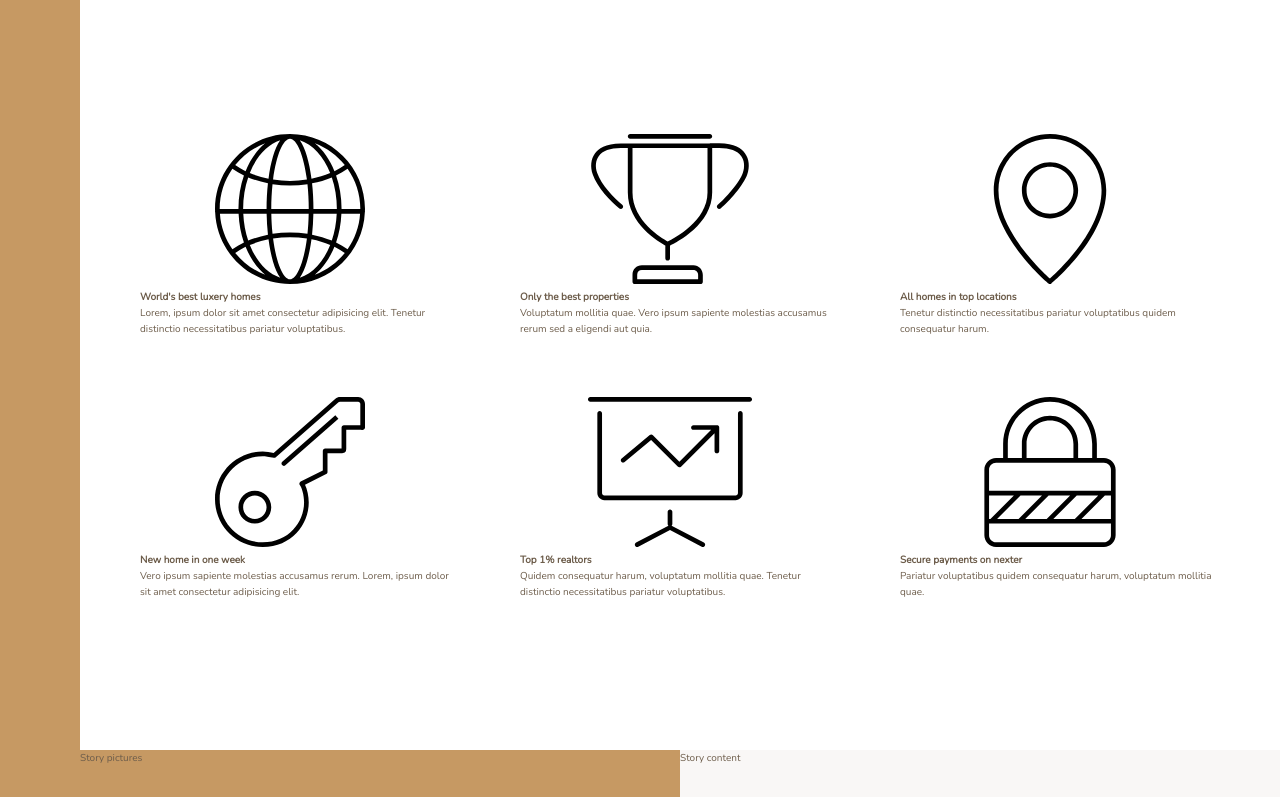
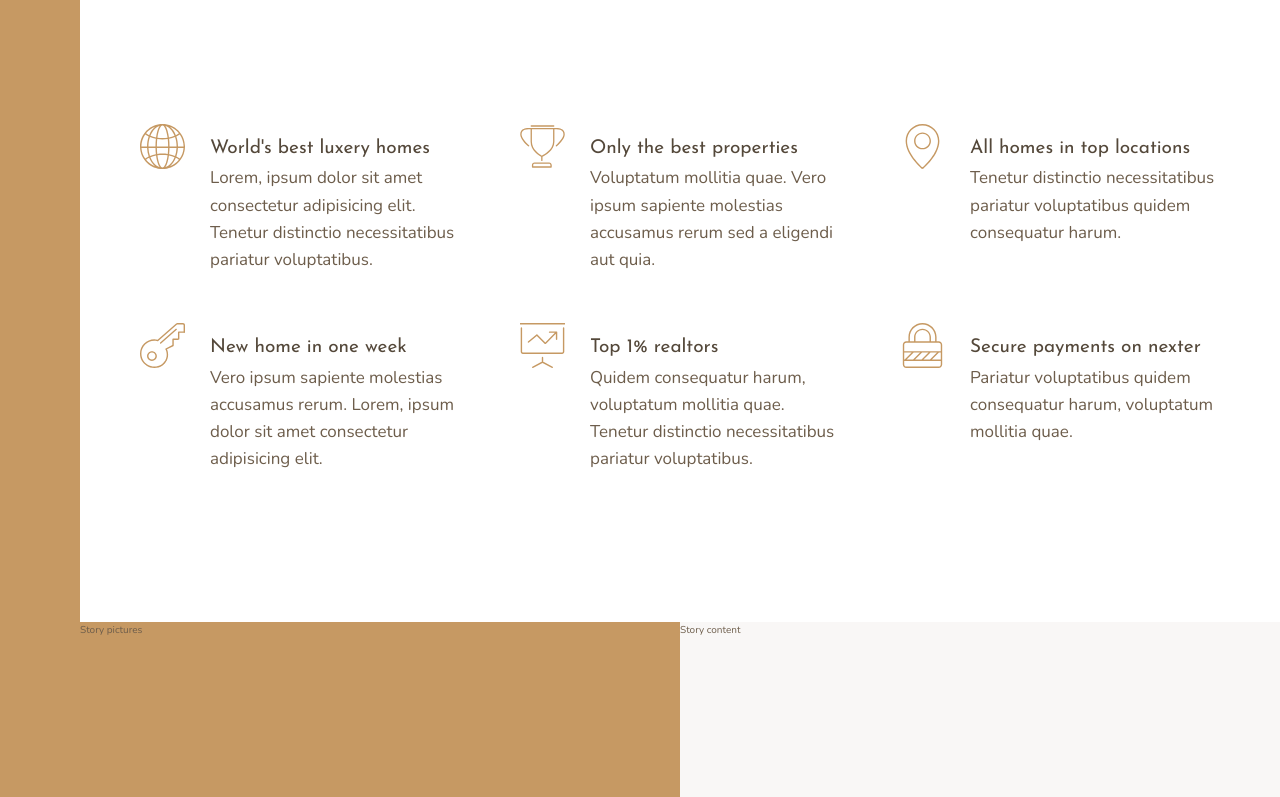
Before and after one commit to dcschmid/nexter, a website: page index.html in a window 1280 px wide. Shown: the part 656-1453 px from the top of the page. Drawn offline with nearby package versions, Linux system fonts and the light colour scheme; files that its build step writes are made by us from their sources.

Commit message:
Building the Feature Section - Part 2

```diff
--- a/index.html
+++ b/index.html
@@ -29,7 +29,7 @@
                 <svg class="feature__icon">
                     <use xlink:href="img/sprite.svg#icon-global"></use>
                 </svg>
-                <h4 class="heading-4">World's best luxery homes</h4>
+                <h4 class="heading-4 heading-4--dark">World's best luxery homes</h4>
                 <p class="feature__text">
                     Lorem, ipsum dolor sit amet consectetur adipisicing elit. Tenetur distinctio necessitatibus pariatur voluptatibus.
                 </p>
@@ -39,7 +39,7 @@
                 <svg class="feature__icon">
                     <use xlink:href="img/sprite.svg#icon-trophy"></use>
                 </svg>
-                <h4 class="heading-4">Only the best properties</h4>
+                <h4 class="heading-4 heading-4--dark">Only the best properties</h4>
                 <p class="feature__text">
                     Voluptatum mollitia quae. Vero ipsum sapiente molestias accusamus rerum sed a eligendi aut quia.
                 </p>
@@ -49,7 +49,7 @@
                 <svg class="feature__icon">
                     <use xlink:href="img/sprite.svg#icon-map-pin"></use>
                 </svg>
-                <h4 class="heading-4">All homes in top locations</h4>
+                <h4 class="heading-4 heading-4--dark">All homes in top locations</h4>
                 <p class="feature__text">
                     Tenetur distinctio necessitatibus pariatur voluptatibus quidem consequatur harum.
                 </p>
@@ -59,7 +59,7 @@
                 <svg class="feature__icon">
                     <use xlink:href="img/sprite.svg#icon-key"></use>
                 </svg>
-                <h4 class="heading-4">New home in one week</h4>
+                <h4 class="heading-4 heading-4--dark">New home in one week</h4>
                 <p class="feature__text">
                     Vero ipsum sapiente molestias accusamus rerum. Lorem, ipsum dolor sit amet consectetur adipisicing elit.
                 </p>
@@ -69,7 +69,7 @@
                 <svg class="feature__icon">
                     <use xlink:href="img/sprite.svg#icon-presentation"></use>
                 </svg>
-                <h4 class="heading-4">Top 1% realtors</h4>
+                <h4 class="heading-4 heading-4--dark">Top 1% realtors</h4>
                 <p class="feature__text">
                     Quidem consequatur harum, voluptatum mollitia quae. Tenetur distinctio necessitatibus pariatur voluptatibus.
                 </p>
@@ -79,7 +79,7 @@
                 <svg class="feature__icon">
                     <use xlink:href="img/sprite.svg#icon-lock"></use>
                 </svg>
-                <h4 class="heading-4">Secure payments on nexter</h4>
+                <h4 class="heading-4 heading-4--dark">Secure payments on nexter</h4>
                 <p class="feature__text">
                     Pariatur voluptatibus quidem consequatur harum, voluptatum mollitia quae.
                 </p>
--- a/sass/_features.scss
+++ b/sass/_features.scss
@@ -1,9 +1,25 @@
 .features {
   display: grid;
   grid-column: center-start / center-end;
-  grid-template-columns: repeat(3, 1fr);
+  grid-template-columns: repeat(auto-fit, minmax(25rem, 1fr));
   grid-gap: 6rem;
+  align-items: start;
   margin: 15rem 0;
+}
 
-  .feature {}
+.feature {
+  display: grid;
+  grid-template-columns: min-content 1fr;
+  grid-row-gap: 1-5rem;
+  grid-column-gap: 2.5rem;
+
+  &__icon {
+    grid-row: 1 / span 2;
+    width: 4.5rem;
+    height: 4.5rem;
+    transform: translateY(-1rem);
+    fill: $color-primary;
+  }
+
+  &__text { font-size: 1.7rem; }
 }
--- a/sass/_typography.scss
+++ b/sass/_typography.scss
@@ -0,0 +1,19 @@
+%heading {
+  font-weight: 400;
+  font-family: $font-display;
+}
+
+.heading-1 { @extend %heading; }
+
+.heading-2 { @extend %heading; }
+
+.heading-3 { @extend %heading; }
+
+.heading-4 {
+  @extend %heading;
+  font-size: 1.9rem;
+
+  &--light { color: $color-grey-light-1; }
+
+  &--dark { color: $color-grey-dark-1; }
+}
```
Also changed, not shown: css/style.css (added), 2 other files.
